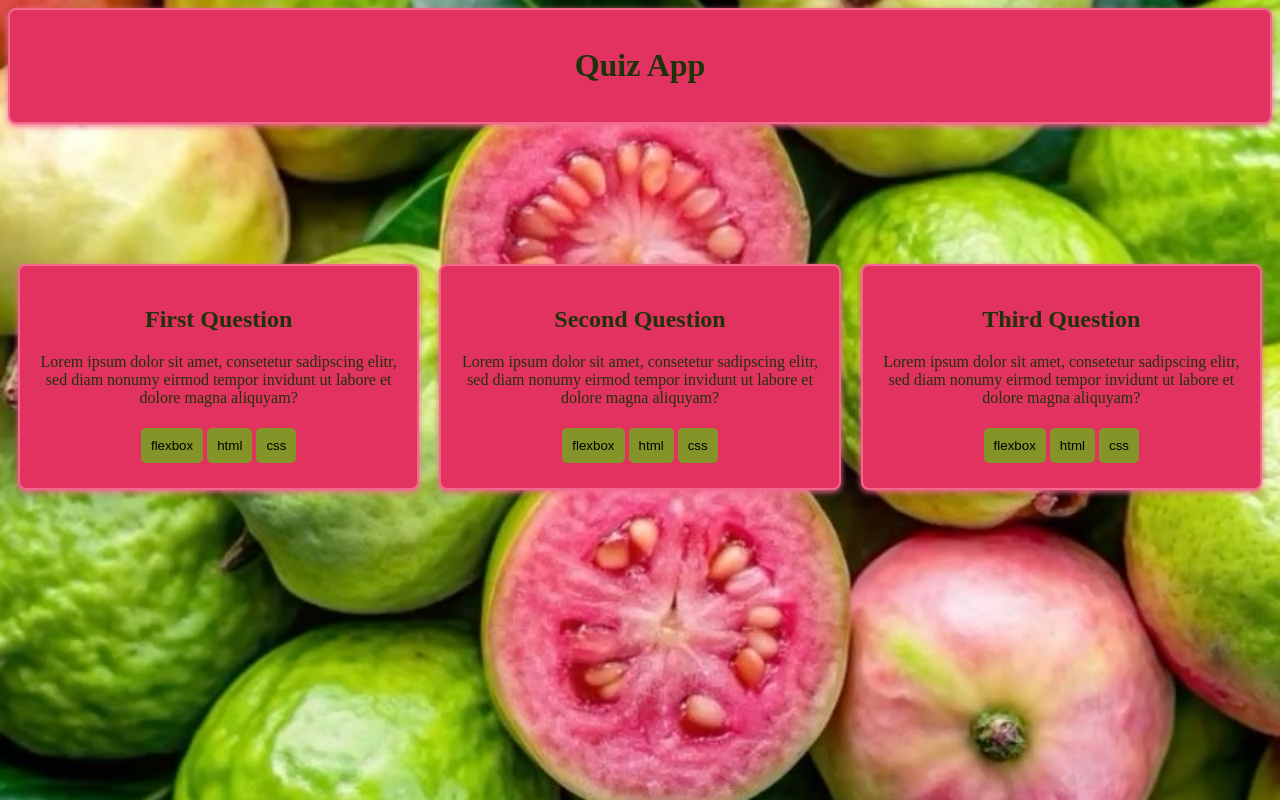
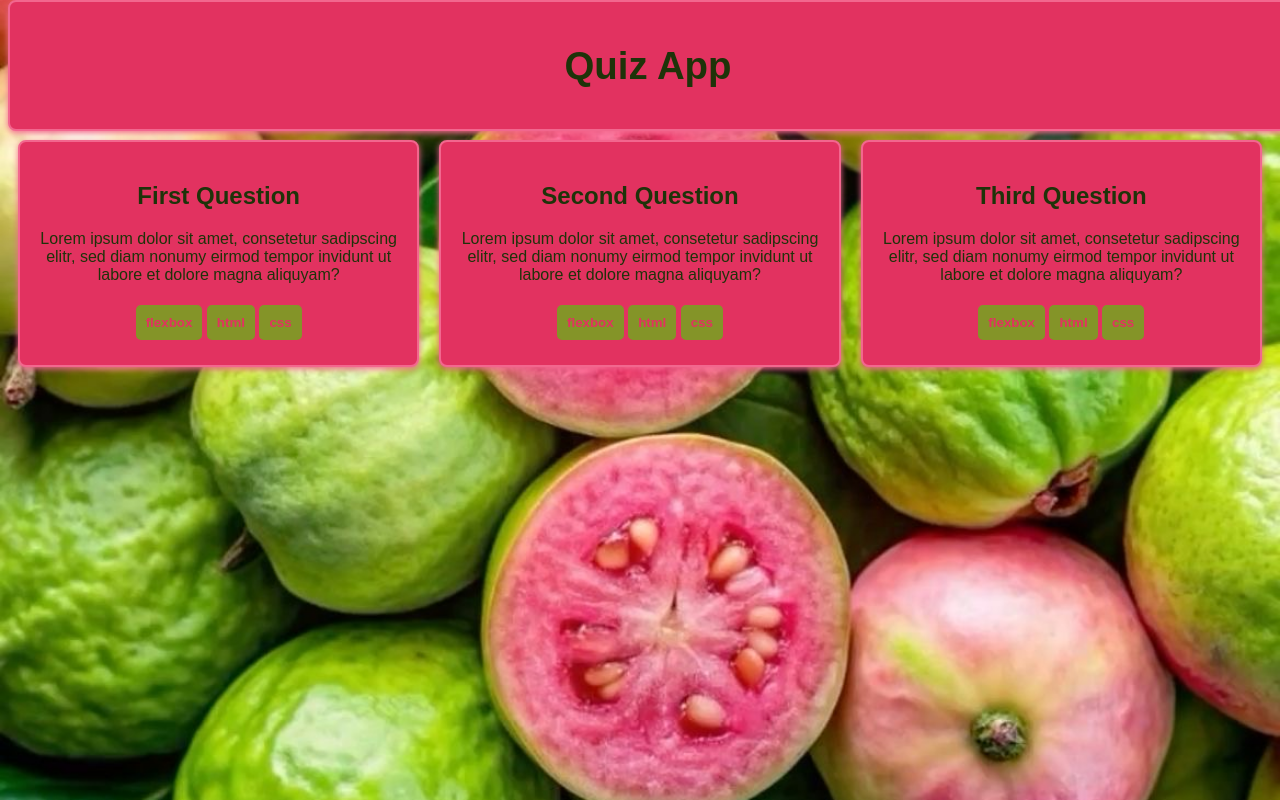
Before and after one commit to cathrinwullschleger/quiz-app, a plain HTML site: page index.html in a window 1280 px wide. Drawn offline with Linux system fonts and the light colour scheme.

Commit message:
bookmark

```diff
--- a/components/button.css
+++ b/components/button.css
@@ -5,6 +5,8 @@
   padding: 5px;
   gap: 2px;
   margin: 5px 0;
+  color: var(--color-cerice);
+  font-weight: bold;
 }
 .flexbox-tag:hover {
   background-color: var(--color-blush);
@@ -17,6 +19,8 @@
   padding: 5px;
   gap: 2px;
   margin: 5px 0;
+  color: var(--color-cerice);
+  font-weight: bold;
 }
 .html-tag:hover {
   background-color: var(--color-blush);
@@ -29,6 +33,8 @@
   padding: 5px;
   gap: 2px;
   margin: 5px 0;
+  color: var(--color-cerice);
+  font-weight: bold;
 }
 .css-tag:hover {
   background-color: var(--color-blush);
--- a/components/header.css
+++ b/components/header.css
@@ -1,4 +1,5 @@
 .header {
+  top: 0;
   background-color: var(--color-cerice);
   border: 2px solid var(--color-blush);
   border-radius: 8px;
@@ -7,4 +8,7 @@
   box-shadow: 0 2px 6px var(--color-blush);
   display: flex;
   justify-content: center;
+  width: 100%;
+  position: fixed;
+  font-size: larger;
 }
--- a/css/global.css
+++ b/css/global.css
@@ -11,4 +11,5 @@ body {
   background-position: center;
   background-repeat: no-repeat;
   background-attachment: fixed;
+  font-family: Arial, Helvetica, sans-serif;
 }
--- a/index.html
+++ b/index.html
@@ -32,9 +32,11 @@
           Lorem ipsum dolor sit amet, consetetur sadipscing elitr, sed diam
           nonumy eirmod tempor invidunt ut labore et dolore magna aliquyam?
         </p>
+        <section class="tags">
           <button class="flexbox-tag">flexbox</button>
           <button class="html-tag">html</button>
           <button class="css-tag">css</button>
+        </section>
       </li>
       <li class="third-card">
         <h2>Third Question</h2>
@@ -42,9 +44,11 @@
           Lorem ipsum dolor sit amet, consetetur sadipscing elitr, sed diam
           nonumy eirmod tempor invidunt ut labore et dolore magna aliquyam?
         </p>
+        <section class="tags">
           <button class="flexbox-tag">flexbox</button>
           <button class="html-tag">html</button>
           <button class="css-tag">css</button>
+        </section>
       </li>
     </ul>
   </main>
```
Also changed, not shown: assets/bookmark.svg (added). Lines whose indentation alone changed are shown as unchanged.
